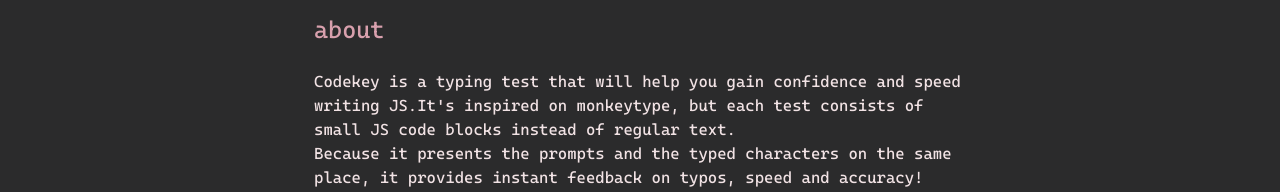
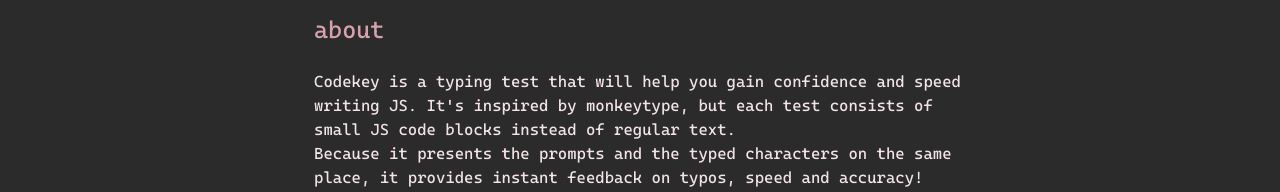
Before and after one commit to nutaptap/codekey, a React (Vite) app in the folder frontend/: page /about in a window 1280 px wide. Shown: the part 132-324 px from the top of the page. Built offline with nearby package versions, Linux system fonts and the light colour scheme; no server answers.

Commit message:
Fixed typo

```diff
--- a/frontend/src/components/About.tsx
+++ b/frontend/src/components/About.tsx
@@ -6,8 +6,8 @@ export function About() {
         <section className="mb-16">
           <p>
             Codekey is a typing test that will help you gain confidence and
-            speed writing JS.It's inspired on monkeytype, but each test consists
-            of small JS code blocks instead of regular text.
+            speed writing JS. It's inspired by monkeytype, but each test
+            consists of small JS code blocks instead of regular text.
           </p>
           <p>
             Because it presents the prompts and the typed characters on the same
```
